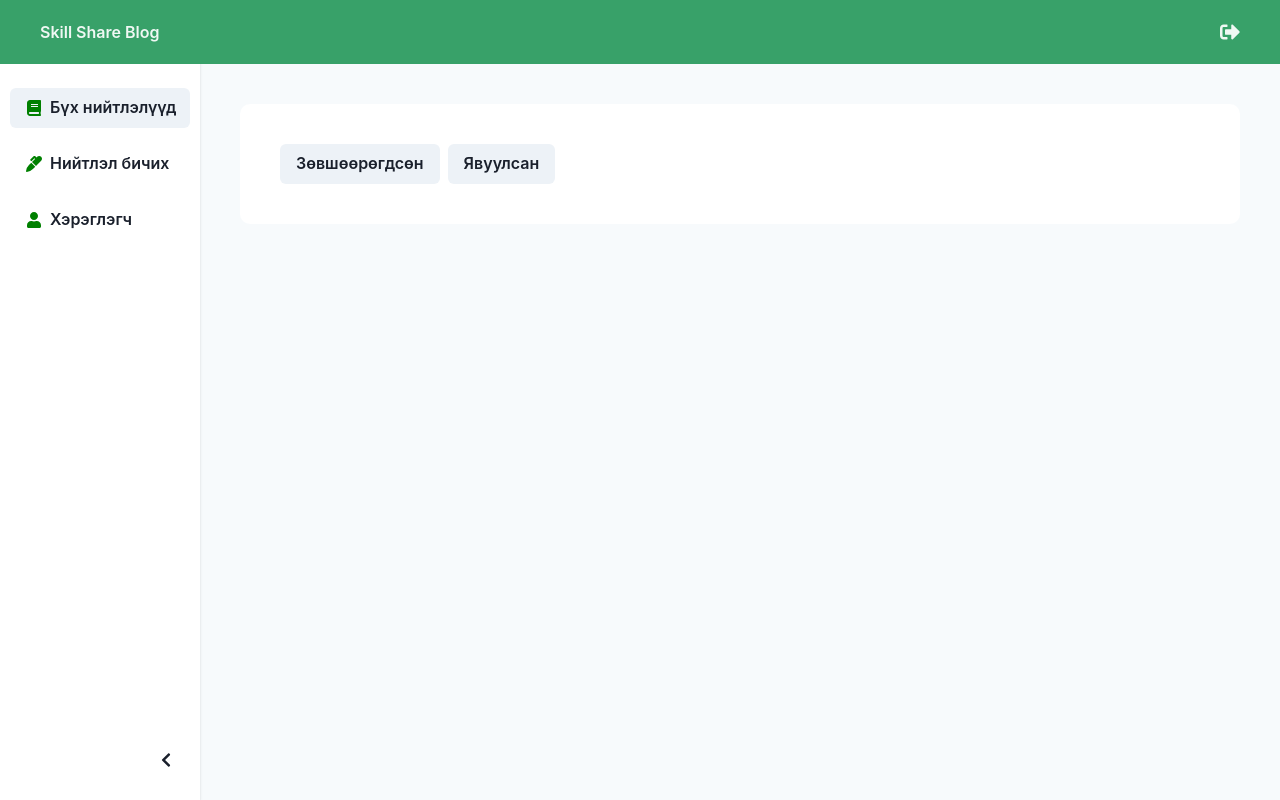
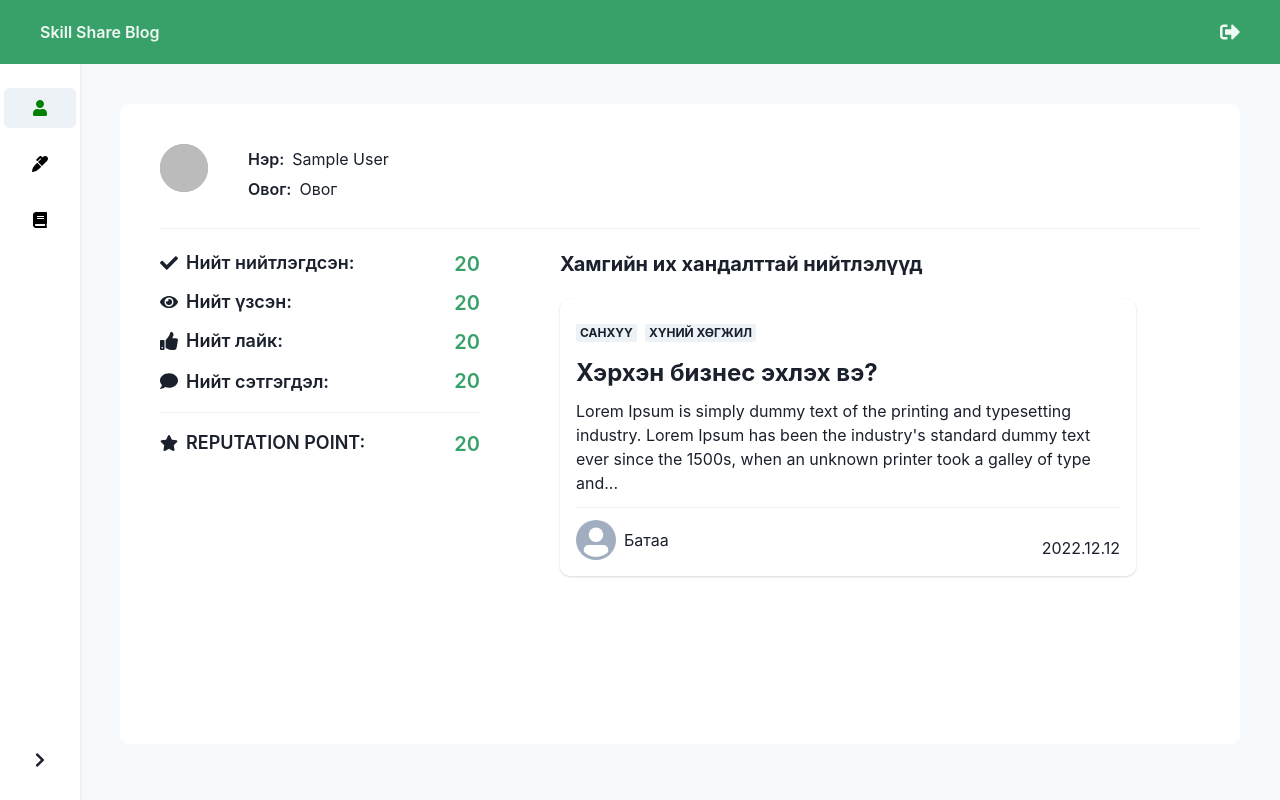
Before and after one commit to zagibest/skill-blog, a React (Create React App) app: page /dashboard in a window 1280 px wide. Built offline with nearby package versions, Linux system fonts and the light colour scheme; no server answers; sample sign-in values are in the browser's storage.

Commit message:
new update

```diff
--- a/src/components/DashboardNav.js
+++ b/src/components/DashboardNav.js
@@ -30,7 +30,7 @@ import {
 import { useAuth } from "../contexts/AuthContext";
 import Navlink from "./Navlink";
 
-export function DashboardNav() {
+export function DashboardNav({ setMenuNumber, currentMenu }) {
   const { isOpen, onOpen, onClose } = useDisclosure();
   const { toggleColorMode } = useColorMode();
   // const { logout, currentUser } = useAuth()
@@ -94,7 +94,7 @@ export function DashboardNav() {
         isOpen={isOpen}
         placement="left"
         onClose={onClose}
-        // finalFocusRef={btnRef}
+        closeOnOverlayClick="true"
       >
         <DrawerOverlay />
         <DrawerContent>
@@ -109,6 +109,10 @@ export function DashboardNav() {
               my="2"
               leftIcon={<FaBook />}
               mt="20"
+              onClick={() => {
+                setMenuNumber(1);
+                onClose();
+              }}
             >
               Бүх нийтлэлүүд
             </Button>
@@ -119,6 +123,10 @@ export function DashboardNav() {
               alignItems="center"
               my="2"
               leftIcon={<FaMarker />}
+              onClick={() => {
+                setMenuNumber(2);
+                onClose();
+              }}
             >
               Нийтлэл бичих
             </Button>
@@ -129,6 +137,10 @@ export function DashboardNav() {
               alignItems="center"
               my="2"
               leftIcon={<FaUser />}
+              onClick={() => {
+                setMenuNumber(3);
+                onClose();
+              }}
             >
               Хэрэглэгч
             </Button>
--- a/src/components/Navbar.jsx
+++ b/src/components/Navbar.jsx
@@ -87,7 +87,7 @@ export function Navbar() {
               _hover={{
                 bg: "green.400",
               }}
-              name="Dashboard"
+              name="Миний булан"
             />
           )}
           {currentUser && (
--- a/src/components/PostCard.js
+++ b/src/components/PostCard.js
@@ -1,7 +1,50 @@
-import { Box } from "@chakra-ui/react";
+import {
+  Box,
+  Text,
+  Link,
+  Badge,
+  Grid,
+  Avatar,
+  Button,
+  LinkBox,
+  LinkOverlay,
+  Divider,
+} from "@chakra-ui/react";
 
 export const PostCard = () => {
   return (
-    <Box w="md" h="200" bg="white" boxShadow="base" borderRadius="10"></Box>
+    <LinkBox
+      _hover={{ textDecor: "none" }}
+      boxShadow="base"
+      p="4"
+      borderRadius="10"
+      w={{ md: "xl", base: "100%" }}
+      mt="5"
+      bg="white"
+    >
+      <Box py="1" spacing="2">
+        <Badge>Санхүү</Badge>
+        <Badge ml="2">Хүний хөгжил</Badge>
+      </Box>
+
+      <Text fontWeight="bold" fontSize="2xl" py="2">
+        Хэрхэн бизнес эхлэх вэ?
+      </Text>
+      <Text>
+        Lorem Ipsum is simply dummy text of the printing and typesetting
+        industry. Lorem Ipsum has been the industry's standard dummy text ever
+        since the 1500s, when an unknown printer took a galley of type and...
+      </Text>
+      <Divider my="3" />
+      <Box display="flex" justifyContent="space-between" alignItems="flex-end">
+        <Box display="flex" alignItems="center">
+          <Avatar h="10" w="10" mr="2" />
+          <Text>Батаа</Text>
+        </Box>
+        <Box>
+          <Text>2022.12.12</Text>
+        </Box>
+      </Box>
+    </LinkBox>
   );
 };
--- a/src/components/SideBar.js
+++ b/src/components/SideBar.js
@@ -36,7 +36,9 @@ export function SideBar({ open, handleOpen, setMenuNumber, currentMenu }) {
               justifyContent="flex-start"
               alignItems="center"
               my="2"
-              leftIcon={<FaBook color="green" />}
+              leftIcon={
+                <FaUser color={currentMenu === 1 ? "green" : "black"} />
+              }
               variant="ghost"
               bg={currentMenu === 1 ? "gray.100" : "none"}
               onClick={() => setMenuNumber(1)}
@@ -50,7 +52,9 @@ export function SideBar({ open, handleOpen, setMenuNumber, currentMenu }) {
               justifyContent="flex-start"
               alignItems="center"
               my="2"
-              leftIcon={<FaMarker color="green" />}
+              leftIcon={
+                <FaMarker color={currentMenu === 2 ? "green" : "black"} />
+              }
               variant="ghost"
               bg={currentMenu === 2 ? "gray.100" : "none"}
               onClick={() => setMenuNumber(2)}
@@ -64,7 +68,9 @@ export function SideBar({ open, handleOpen, setMenuNumber, currentMenu }) {
               justifyContent="flex-start"
               alignItems="center"
               my="2"
-              leftIcon={<FaUser color="green" />}
+              leftIcon={
+                <FaBook color={currentMenu === 3 ? "green" : "black"} />
+              }
               variant="ghost"
               onClick={() => setMenuNumber(3)}
               bg={currentMenu === 3 ? "gray.100" : "none"}
@@ -90,17 +96,17 @@ export function SideBar({ open, handleOpen, setMenuNumber, currentMenu }) {
               bg={currentMenu === 1 ? "gray.100" : "none"}
               _focus={{ border: "none" }}
             >
-              <FaBook color="green" />
+              <FaUser color={currentMenu === 1 ? "green" : "black"} />
             </Button>
             <Button
               w="90%"
               my="2"
               variant="ghost"
               onClick={() => setMenuNumber(2)}
-              bbg={currentMenu === 2 ? "gray.100" : "none"}
+              bg={currentMenu === 2 ? "gray.100" : "none"}
               _focus={{ border: "none" }}
             >
-              <FaMarker color="green" />
+              <FaMarker color={currentMenu === 2 ? "green" : "black"} />
             </Button>
             <Button
               w="90%"
@@ -110,7 +116,7 @@ export function SideBar({ open, handleOpen, setMenuNumber, currentMenu }) {
               bg={currentMenu === 3 ? "gray.100" : "none"}
               _focus={{ border: "none" }}
             >
-              <FaUser color="green" />
+              <FaBook color={currentMenu === 3 ? "green" : "black"} />
             </Button>
           </Box>
         )}
--- a/src/pages/Dashboard.jsx
+++ b/src/pages/Dashboard.jsx
@@ -5,10 +5,10 @@ import {
   Button,
   Editable,
   EditableInput,
-  EditableTextarea,
   EditablePreview,
-  FormLabel,
-  Image,
+  Input,
+  Divider,
+  Avatar,
 } from "@chakra-ui/react";
 import React, { useState, Component } from "react";
 import { DashboardNav } from "../components/DashboardNav";
@@ -17,10 +17,21 @@ import { EditorState } from "draft-js";
 import { Editor } from "react-draft-wysiwyg";
 import "react-draft-wysiwyg/dist/react-draft-wysiwyg.css";
 import { useAuth } from "../contexts/AuthContext";
+import {
+  FaSave,
+  FaPaperPlane,
+  FaCheck,
+  FaEye,
+  FaBook,
+  FaThumbsUp,
+  FaComment,
+  FaStar,
+} from "react-icons/fa";
+import { PostCard } from "../components/PostCard";
 
 export default function Dashboard() {
   const { currentUser } = useAuth();
-  const [open, setOpen] = useState(true);
+  const [open, setOpen] = useState(false);
   const [menuNumber, setMenuNumber] = useState(1);
 
   const handleOpen = () => {
@@ -65,8 +76,8 @@ export default function Dashboard() {
   }
 
   return (
-    <Box h="100vh" bg={useColorModeValue("gray.50", "gray.700")} w="100%">
-      <DashboardNav />
+    <Box minH="100vh" bg={useColorModeValue("gray.50", "gray.700")} w="100%">
+      <DashboardNav setMenuNumber={setMenuNumber} currentMenu={menuNumber} />
       <Box display="flex" w="100%">
         <SideBar
           open={open}
@@ -85,24 +96,68 @@ export default function Dashboard() {
             bg="white"
             m={{ md: "10", base: "4" }}
             borderRadius="10"
+            minH={{ md: "70vh", base: "80vh" }}
+            h="100%"
           >
-            {menuNumber === 1 && (
+            {menuNumber === 3 && (
               <Box>
+                <Box display="flex">
+                  <Button leftIcon={<FaCheck />} w={{ md: "48", base: "48%" }}>
+                    Нийтлэгдсэн
+                  </Button>
+                  <Button
+                    ml="2"
+                    leftIcon={<FaPaperPlane />}
+                    w={{ md: "48", base: "48%" }}
+                  >
+                    Явуулсан
+                  </Button>
+                </Box>
+                <PostCard />
+              </Box>
+            )}
+            {menuNumber === 2 && (
+              <Box
+                w="100%"
+                display="flex"
+                flexDir="column"
+                justifyContent="space-between"
+                h="100%"
+              >
                 <Box>
-                  <Button>Зөвшөөрөгдсөн</Button>
-                  <Button ml="2">Явуулсан</Button>
+                  <Input
+                    placeholder="Гарчиг"
+                    variant="unstyled"
+                    fontSize="2xl"
+                    fontWeight="semibold"
+                    mb="2"
+                  />
+                  <ControlledEditor />
+                </Box>
+
+                <Box>
+                  <Button
+                    mr="2"
+                    colorScheme="green"
+                    leftIcon={<FaSave />}
+                    w={{ md: "inherit", base: "100%" }}
+                  >
+                    Хадгалах
+                  </Button>
+                  <Button
+                    leftIcon={<FaPaperPlane />}
+                    w={{ md: "inherit", base: "100%" }}
+                    mt={{ md: "0", base: "2" }}
+                  >
+                    Нийтлэх хүсэлт явуулах
+                  </Button>
                 </Box>
               </Box>
             )}
-            {menuNumber === 2 && <ControlledEditor />}
-            {menuNumber === 3 && (
-              <Box>
+            {menuNumber === 1 && (
+              <Box flex="1">
                 <Box display="flex">
-                  <Image
-                    borderRadius="full"
-                    src={currentUser?.photoURL}
-                    w="150"
-                  />
+                  <Avatar src={currentUser?.photoURL} />
                   <Box ml="10">
                     <Box display="flex" alignItems="center">
                       <Text fontWeight="semibold">Нэр:</Text>
@@ -127,6 +182,73 @@ export default function Dashboard() {
                     </Box>
                   </Box>
                 </Box>
+                <Divider py="3" />
+                <Box display="flex" flexDir={{ md: "row", base: "column" }}>
+                  <Box
+                    mt="5"
+                    fontSize="lg"
+                    fontWeight="semibold"
+                    flex="1"
+                    mr="10"
+                  >
+                    <Box
+                      display="flex"
+                      justifyContent="space-between"
+                      // alignItems="center"
+                    >
+                      <Text mb="3" display="flex" alignItems="center">
+                        <FaCheck />
+                        <Text ml="2">Нийт нийтлэгдсэн:</Text>
+                      </Text>
+                      <Text fontSize="xl" color="green.500">
+                        20
+                      </Text>
+                    </Box>
+                    <Box display="flex" justifyContent="space-between">
+                      <Text mb="3" display="flex" alignItems="center">
+                        <FaEye />
+                        <Text ml="2">Нийт үзсэн:</Text>
+                      </Text>
+                      <Text fontSize="xl" color="green.500">
+                        20
+                      </Text>
+                    </Box>
+                    <Box display="flex" justifyContent="space-between">
+                      <Text mb="3" display="flex" alignItems="center">
+                        <FaThumbsUp />
+                        <Text ml="2">Нийт лайк:</Text>
+                      </Text>
+                      <Text fontSize="xl" color="green.500">
+                        20
+                      </Text>
+                    </Box>
+                    <Box display="flex" justifyContent="space-between">
+                      <Text display="flex" alignItems="center">
+                        <FaComment />
+                        <Text ml="2">Нийт сэтгэгдэл:</Text>
+                      </Text>
+                      <Text fontSize="xl" color="green.500">
+                        20
+                      </Text>
+                    </Box>
+                    <Divider my="4" />
+                    <Box display="flex" justifyContent="space-between">
+                      <Text mb="3" display="flex" alignItems="center">
+                        <FaStar />
+                        <Text ml="2">REPUTATION POINT:</Text>
+                      </Text>
+                      <Text fontSize="xl" color="green.500">
+                        20
+                      </Text>
+                    </Box>
+                  </Box>
+                  <Box flex="2" mt="5" ml={{ md: "10", base: "0" }}>
+                    <Text fontSize="xl" fontWeight="bold">
+                      Хамгийн их хандалттай нийтлэлүүд
+                    </Text>
+                    <PostCard />
+                  </Box>
+                </Box>
               </Box>
             )}
           </Box>
--- a/src/pages/Homepage.jsx
+++ b/src/pages/Homepage.jsx
@@ -1,13 +1,4 @@
-import {
-  Badge,
-  Box,
-  chakra,
-  Code,
-  Heading,
-  List,
-  ListItem,
-  OrderedList,
-} from "@chakra-ui/react";
+import { Box, Text } from "@chakra-ui/react";
 import React from "react";
 import { Link, useLocation } from "react-router-dom";
 import { Layout } from "../components/Layout";
@@ -15,5 +6,19 @@ import { useAuth } from "../contexts/AuthContext";
 import { PostCard } from "../components/PostCard";
 
 export default function Homepage() {
-  return <Layout></Layout>;
+  return (
+    <Layout>
+      <Box></Box>
+      <Box>
+        <Text fontWeight="black" fontSize="3xl" mt="10">
+          Санал болгох
+        </Text>
+        <Box>
+          <PostCard />
+          <PostCard />
+          <PostCard />
+        </Box>
+      </Box>
+    </Layout>
+  );
 }
```
